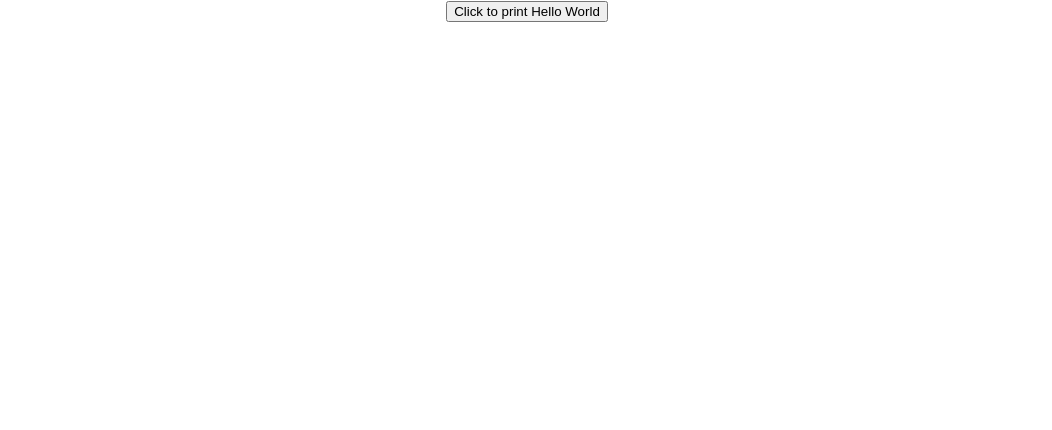
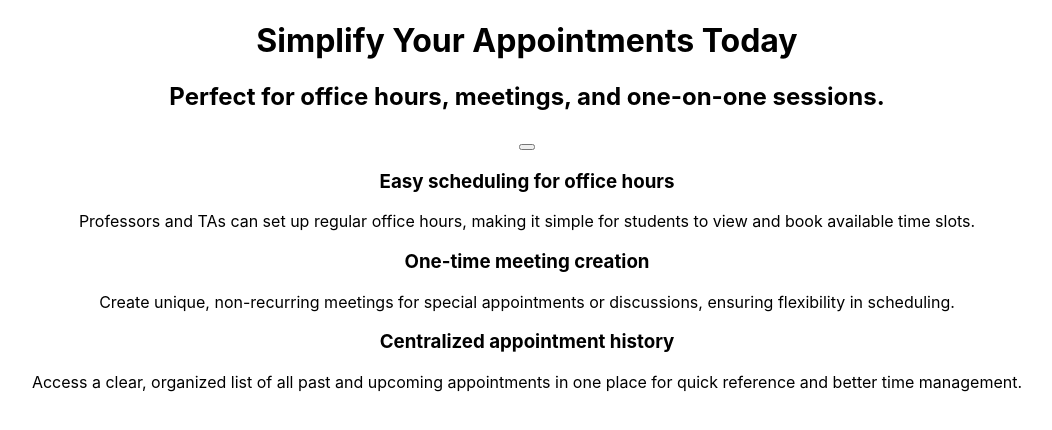
Before and after one commit to abrarfuad27/Slotify, a React (Create React App) app in the folder frontend/: page / in a window 1280 px wide. Shown: the top 430 px of the page, without its empty margins (113-1165 px from the left). Built offline with nearby package versions, Linux system fonts and the light colour scheme.

Commit message:
Creating landing page and member dashboard page skeleton

```diff
--- a/frontend/src/App.js
+++ b/frontend/src/App.js
@@ -1,5 +1,6 @@
 import React, { useState } from 'react';
 import './App.css';
+import Landing from './pages/landing';
 // import axios from 'axios';
 
 function App() {
@@ -28,8 +29,9 @@ function App() {
     // Browser-Router will be inserted
 
     <div className="App">
-      <button onClick={fetchMessage}>Click to print Hello World</button>
-      <div>{message}</div>
+      {/* <button onClick={fetchMessage}>Click to print Hello World</button> */}
+      {/* <div>{message}</div> */}
+      <Landing></Landing>
     </div>
   );
 }
--- a/frontend/src/pages/landing.jsx
+++ b/frontend/src/pages/landing.jsx
@@ -0,0 +1,43 @@
+import React from 'react';
+import backgroundImage from '../assets/bg_img.png';
+// Define the MyPage component
+const Landing = () => {
+  return (
+    <div>
+    {/* put nav bar component */}
+        {/* hero section */}
+        <div className='hero'>
+            {/* in css set the div to use background image */}
+            {/* <img src={backgroundImage}></img> */}
+            <h1>Simplify Your Appointments Today</h1>
+            <h2>Perfect for office hours, meetings, and one-on-one sessions.</h2>
+            <button></button>
+        </div>
+
+        {/* content section */}
+        <div className='content'>
+            <div className='content-item'>
+                <h3>Easy scheduling for office hours</h3>
+                <p>Professors and TAs can set up regular office hours,
+                    making it simple for students to view and book available time slots.</p>
+            </div>
+
+            <div className='content-item'>
+                <h3>One-time meeting creation</h3>
+                <p>Create unique, non-recurring meetings for
+                    special appointments or  discussions, ensuring flexibility in scheduling.</p>
+            </div>
+
+            <div className='content-item'>
+                <h3>Centralized appointment history</h3>
+                <p>Access a clear, organized list of all past and
+                    upcoming appointments in one place for quick reference and better time management.</p>
+            </div>
+        </div>
+
+        {/* put footer  */}
+    </div>
+  );
+};
+
+export default Landing;
```
Also changed, not shown: frontend/src/pages/memberDashboard.jsx (+35 -0 lines), frontend/src/assets/bg_img.png (added), 1 other file (tests, documents, lock files or other folders).
